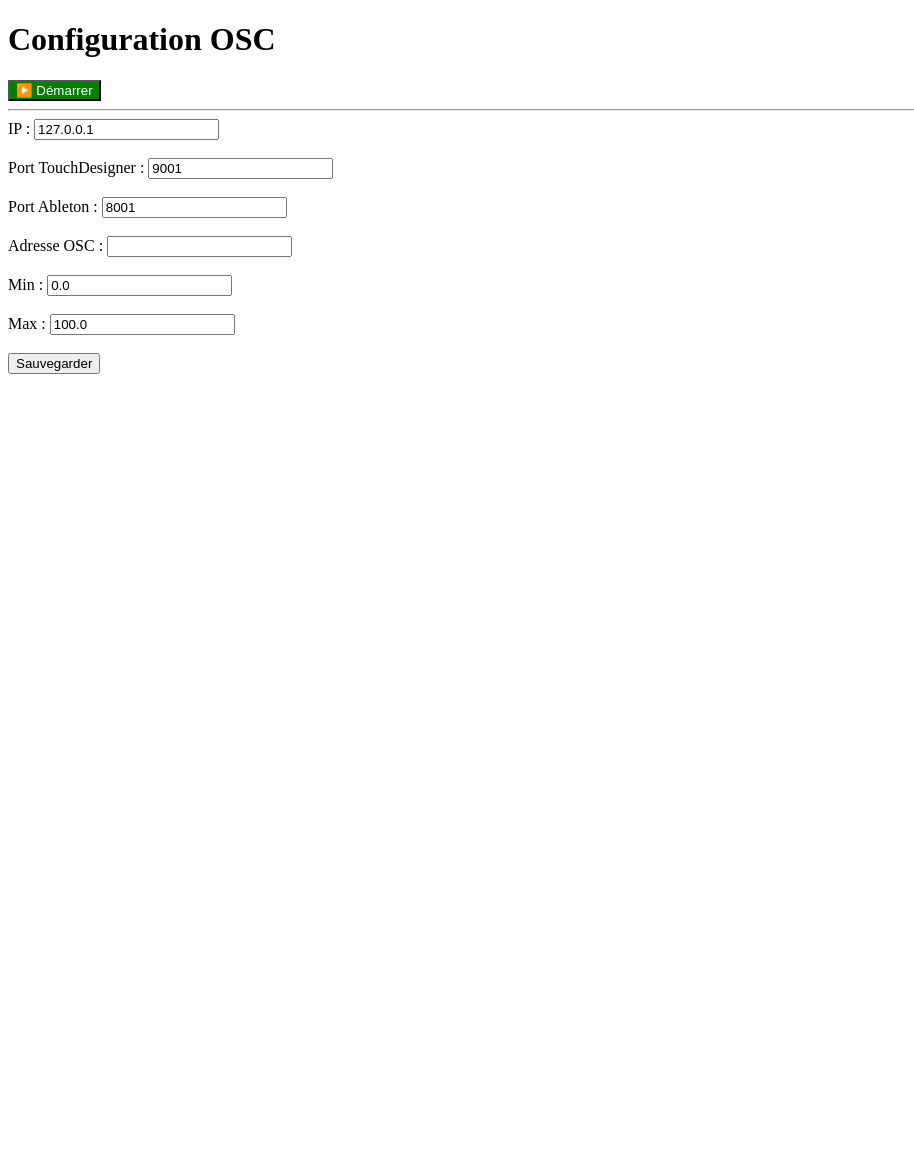
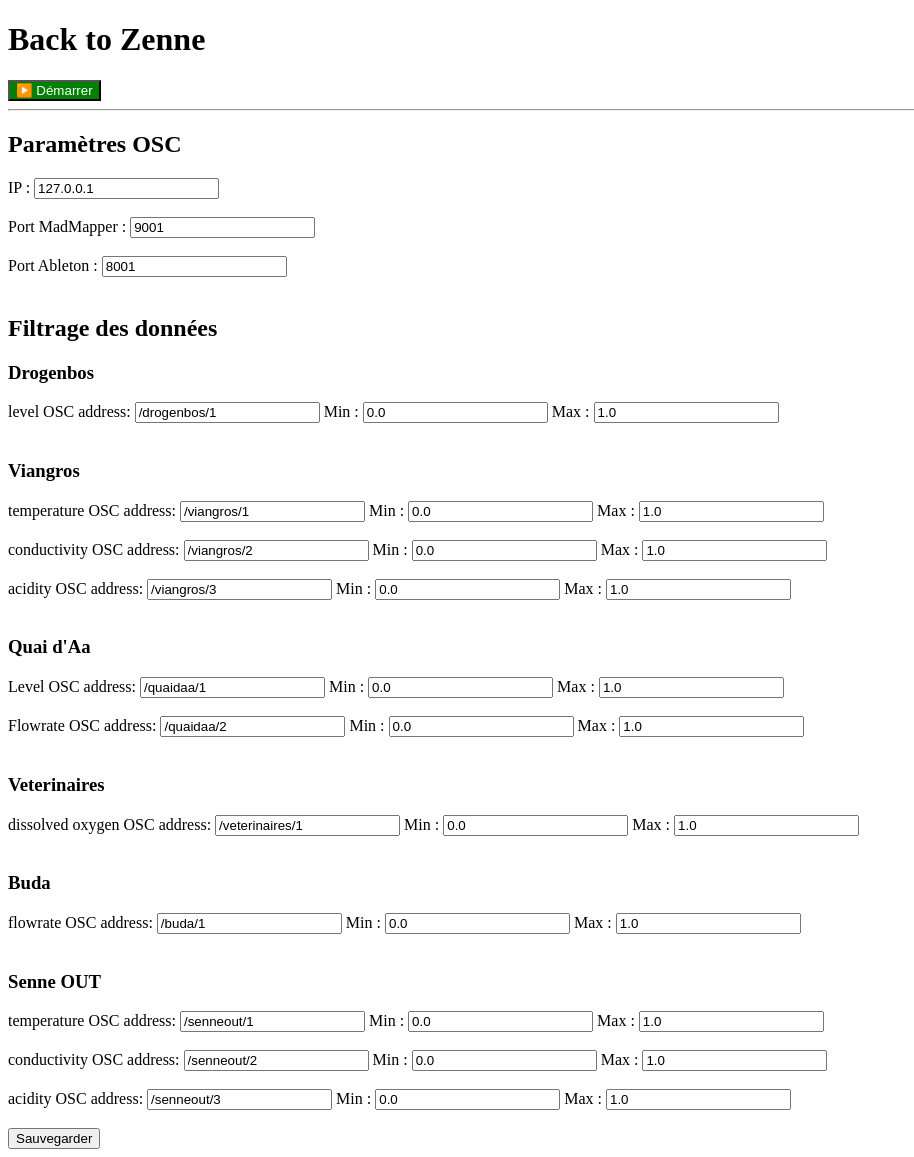
Before and after one commit to leohuet/back_to_zenne, a Flask app: page / in a window 1280 px wide. Shown: the whole page, without its empty margins (0-914 px from the left). Before the commit the page ends 374 px from the top, so only its background shows below. Run offline with Flask 3, Linux system fonts and the light colour scheme.

Commit message:
[ADD] Ableton launch start play control + config for all data

```diff
--- a/app.py
+++ b/app.py
@@ -22,8 +22,9 @@
 osc_running = False
 
 ip = '127.0.0.1'
+ableton_port = 8001
+abletonOSC_port = 11000
 td_port = 9001
-ableton_port = 8001
 
 local_config = {
     "ip_address": "127.0.0.1",
@@ -131,7 +132,7 @@
                 df.rename(columns={0: "date"}, inplace=True)
                 for j in range(1, len(df.columns)):
                     df[j] = pd.to_numeric(df[j], errors='coerce')
-                    # df[j] = (df[j] - min(df[j])) / (max(df[j]) - min(df[j]))
+                    df[j] = (df[j] - min(df[j])) / (max(df[j]) - min(df[j]))
                     df = df[df[j].notna()]
                     df[j] = df[j].round(2)
                     df.rename(columns={j: data_names[site['name']][j-1]}, inplace=True)
@@ -158,7 +159,7 @@
     new_dates_dict = get_relative_dates()
 
     sites[1]["from"] = new_dates_dict["minutes"]
-    sites[1]["from"] = new_dates_dict["current_date_h_min"]
+    sites[1]["until"] = new_dates_dict["current_date_h_min"]
 
     # --- Récupération des données pour chaque site ---
     for site in sites:
@@ -181,6 +182,7 @@
                 for j in range(1, len(df.columns)):
                     df[j] = pd.to_numeric(df[j], errors='coerce')
                     df = df[df[j].notna()]
+                    df[j] = (df[j] - min(df[j])) / (max(df[j]) - min(df[j]))
                     df[j] = df[j].round(2)
                     df.rename(columns={j: data_names[site['name']][j - 1]}, inplace=True)
 
@@ -210,11 +212,41 @@
     else:
         base_config = {
             "ip_address": "127.0.0.1",
-            "td_port": 9001,
             "ableton_port": 8001,
-            "osc_address": "/value",
-            "min_value": 0.0,
-            "max_value": 100.0
+            "madmapper_port": 9001,
+            "drogengos_address1": "/viangros/temp1",
+            "drogenbos_level_min_value": 0.0,
+            "drogenbos_level_max_value": 1.0,
+            "viangros_address1": "/viangros/temp2",
+            "viangros_temp_min_value": 0.0,
+            "viangros_temp_max_value": 1.0,
+            "viangros_address2": "/viangros/temp3",
+            "viangros_conduct_min_value": 0.0,
+            "viangros_conduct_max_value": 1.0,
+            "viangros_address3": "/viangros/temp4",
+            "viangros_ph_min_value": 0.0,
+            "viangros_ph_max_value": 1.0,
+            "quaidaa_address1": "/viangros/temp5",
+            "quaidaa_level_min_value": 0.0,
+            "quaidaa_level_max_value": 1.0,
+            "quaidaa_address2": "/viangros/temp6",
+            "quaidaa_flowrate_min_value": 0.0,
+            "quaidaa_flowrate_max_value": 1.0,
+            "veterinaires_address1": "/viangros/temp7",
+            "veterinaires_oxygen_min_value": 0.0,
+            "veterinaires_oxygen_max_value": 1.0,
+            "buda_address1": "/viangros/temp8",
+            "buda_flowrate_min_value": 0.0,
+            "buda_flowrate_max_value": 1.0,
+            "senneout_address1": "/viangros/temp9",
+            "senneout_temp_min_value": 0.0,
+            "senneout_temp_max_value": 1.0,
+            "senneout_address2": "/viangros/temp10",
+            "senneout_conduct_min_value": 0.0,
+            "senneout_conduct_max_value": 1.0,
+            "senneout_address3": "/viangros/temp11",
+            "senneout_ph_min_value": 0.0,
+            "senneout_ph_max_value": 1.0
         }
         save_config(base_config)
         return base_config
@@ -236,76 +268,96 @@
 def osc_sender():
     global td_client, ableton_client, old_getmtime, local_config, df, osc_running
     print("OSC thread démarré.")
+    raw_time_index = 0
     time_index = 0
     restart = False
+    frequency = 1
 
     df_drogenbos = dataframes.get("drogenbos")
+    df_viangros = dataframes.get("viangros")
     df_quaidaa = dataframes.get("quaidaa")
     df_buda = dataframes.get("buda")
 
     len_drogenbos = len(df_drogenbos)
+    len_viangros = len(df_viangros)
     len_quaidaa = len(df_quaidaa) - 1
     len_buda = len(df_buda)
 
-    drogenbos_interpol = (60 * install_duration) / len_drogenbos
-    quaidaa_interpol = (60 * install_duration) / len_quaidaa
-    buda_interpol = (60 * install_duration) / len_buda
-    print(drogenbos_interpol)
-    print(quaidaa_interpol)
-    print(buda_interpol)
+    drogenbos_interpol = math.floor((60 * install_duration) / len_drogenbos)
+    viangros_interpol = math.floor(len_viangros / (60 * install_duration))
+    quaidaa_interpol = math.floor((60 * install_duration) / len_quaidaa)
+    buda_interpol = math.floor((60 * install_duration) / len_buda)
+    print(viangros_interpol)
+
+    ableton_control.send_message('/live/song/start_playing', None)
 
     while osc_running:
         if os.path.getmtime(CONFIG_FILE) != old_getmtime:
             old_getmtime = os.path.getmtime(CONFIG_FILE)
             config = load_config()  # recharge les paramètres à chaque boucle
+            local_config = config
 
-            osc_address1 = config["osc_address1"]
-            osc_address2 = config["osc_address2"]
-            osc_address3 = config["osc_address3"]
-            min_val = float(config["min_value"])
-            max_val = float(config["max_value"])
-
-            local_config = config
-        else:
-            osc_address1 = local_config["osc_address1"]
-            osc_address2 = local_config["osc_address2"]
-            osc_address3 = local_config["osc_address3"]
-            min_val = float(local_config["min_value"])
-            max_val = float(local_config["max_value"])
-
-        if time_index == 0 and restart:
+        if restart:
             print("restart")
+            restart = False
             get_last_data()
             time.sleep(5)
 
+            ableton_control.send_message('/live/song/stop_playing', None)
+            time.sleep(1)
+            ableton_control.send_message('/live/song/stop_playing', None)
+
+            df_drogenbos = dataframes.get("drogenbos")
+            df_quaidaa = dataframes.get("quaidaa")
+            df_buda = dataframes.get("buda")
+
+            len_drogenbos = len(df_drogenbos)
+            len_quaidaa = len(df_quaidaa) - 1
+            len_buda = len(df_buda)
+
+            drogenbos_interpol = (60 * install_duration) / len_drogenbos
+            quaidaa_interpol = (60 * install_duration) / len_quaidaa
+            buda_interpol = (60 * install_duration) / len_buda
+            print(drogenbos_interpol)
+            print(quaidaa_interpol)
+            print(buda_interpol)
+            time.sleep(2)
+            ableton_control.send_message('/live/song/start_playing', None)
+            time_index = 0
+            raw_time_index = 0
+
+        viangros_index = time_index*viangros_interpol
         buda_index = min(math.floor(time_index/buda_interpol) + 1, len_buda-1)
         quaidaa_index = min(math.floor(time_index/quaidaa_interpol) + 1, len_quaidaa)
-        print(f'buda: {buda_index}, quaidaa: {quaidaa_index}')
 
 
-        drogenbos_level_data = df_drogenbos['level'][time_index]
-        drogenbos_mapped_data = (drogenbos_level_data * (max_val - min_val) + min_val) / 100
+        # drogenbos_level_data = df_drogenbos['level'][time_index]
+        # drogenbos_mapped_data = (drogenbos_level_data * (max_val1 - min_val1) + min_val1).round(2)
+
+        viangros_temp_data = df_viangros['temperature'][viangros_index]
+        viangros_mapped_data = (viangros_temp_data * (local_config["viangros_temp_max"] - local_config["viangros_temp_min"]) + local_config["viangros_temp_min"]).round(2)
 
         quaidaa_level_data = df_quaidaa['d_level'][quaidaa_index-1] * (((quaidaa_interpol-1) - (time_index % quaidaa_interpol))
                             / (quaidaa_interpol-1)) + df_quaidaa['d_level'][quaidaa_index] * ((time_index % quaidaa_interpol) / (quaidaa_interpol-1))
-        quaidaa_mapped_data = (quaidaa_level_data * (max_val - min_val) + min_val) / 100
+        quaidaa_mapped_data = (quaidaa_level_data * (local_config["quaidaa_level_max"] - local_config["quaidaa_level_min"]) + local_config["quaidaa_level_min"]).round(2)
 
         buda_flowrate_data = df_buda['flowrate'][buda_index-1] * (((buda_interpol-1) - (time_index % buda_interpol)) /
                             (buda_interpol-1)) + df_buda['flowrate'][buda_index] * ((time_index % buda_interpol) / (buda_interpol-1))
-        buda_mapped_data = buda_flowrate_data
+        buda_mapped_data = (buda_flowrate_data * (local_config["buda_flowrate_max"] - local_config["buda_flowrate_min"]) + local_config["buda_flowrate_min"]).round(2)
 
-        ableton_client.send_message(osc_address1, drogenbos_mapped_data)
-        ableton_client.send_message(osc_address2, buda_mapped_data)
-        ableton_client.send_message(osc_address3, quaidaa_mapped_data)
+        ableton_client.send_message(local_config["viangros_address1"], viangros_mapped_data)
+        ableton_client.send_message(local_config["buda_address1"], buda_mapped_data)
+        ableton_client.send_message(local_config["quaidaa_address1"], quaidaa_mapped_data)
 
-        print(f"Envoi OSC {osc_address1}: {buda_mapped_data}")
-        print(f"Envoi OSC {osc_address2}: {quaidaa_mapped_data}")
-
-        time.sleep(1)
-        if time_index == (60 * install_duration) - 1:
-            time_index = 0
+        print(f'Envoi OSC {local_config["viangros_address1"]}: {viangros_mapped_data}')
+        print(f'Envoi OSC {local_config["buda_address1"]}: {quaidaa_mapped_data}')
+        print(f'Envoi OSC {local_config["quaidaa_address1"]}: {buda_mapped_data}')
+        time.sleep(1 / frequency)
+        if raw_time_index == (60 * install_duration) - 1:
             restart = True
-        time_index = (time_index + 1) % (60 * install_duration)
+        else:
+            raw_time_index = (raw_time_index + (1/frequency)) % (60 * install_duration)
+            time_index = math.floor(raw_time_index)
 
 
 # === INTERFACE FLASK ===
@@ -314,11 +366,41 @@
     config = load_config()
     if request.method == "POST":
         config["ip_address"] = request.form["ip_address"]
-        config["td_port"] = int(request.form["td_port"])
         config["ableton_port"] = int(request.form["ableton_port"])
-        config["osc_address"] = request.form["osc_address"]
-        config["min_value"] = float(request.form["min_value"])
-        config["max_value"] = float(request.form["max_value"])
+        config["madmapper_port"] = int(request.form["madmapper_port"])
+        config["drogenbos_address1"] = request.form["drogenbos_address1"]
+        config["drogenbos_level_min"] = float(request.form["drogenbos_level_min"])
+        config["drogenbos_level_max"] = float(request.form["drogenbos_level_max"])
+        config["viangros_address1"] = request.form["viangros_address1"]
+        config["viangros_temp_min"] = float(request.form["viangros_temp_min"])
+        config["viangros_temp_max"] = float(request.form["viangros_temp_max"])
+        config["viangros_address2"] = request.form["viangros_address2"]
+        config["viangros_conduct_min"] = float(request.form["viangros_conduct_min"])
+        config["viangros_conduct_max"] = float(request.form["viangros_conduct_max"])
+        config["viangros_address3"] = request.form["viangros_address3"]
+        config["viangros_ph_min"] = float(request.form["viangros_ph_min"])
+        config["viangros_ph_max"] = float(request.form["viangros_ph_max"])
+        config["quaidaa_address1"] = request.form["quaidaa_address1"]
+        config["quaidaa_level_min"] = float(request.form["quaidaa_level_min"])
+        config["quaidaa_level_max"] = float(request.form["quaidaa_level_max"])
+        config["quaidaa_address2"] = request.form["quaidaa_address2"]
+        config["quaidaa_flowrate_min"] = float(request.form["quaidaa_flowrate_min"])
+        config["quaidaa_flowrate_max"] = float(request.form["quaidaa_flowrate_max"])
+        config["veterinaires_address1"] = request.form["veterinaires_address1"]
+        config["veterinaires_oxygen_min"] = float(request.form["veterinaires_oxygen_min"])
+        config["veterinaires_oxygen_max"] = float(request.form["veterinaires_oxygen_max"])
+        config["buda_address1"] = request.form["buda_address1"]
+        config["buda_flowrate_min"] = float(request.form["buda_flowrate_min"])
+        config["buda_flowrate_max"] = float(request.form["buda_flowrate_max"])
+        config["senneout_address1"] = request.form["senneout_address1"]
+        config["senneout_temp_min"] = float(request.form["senneout_temp_min"])
+        config["senneout_temp_max"] = float(request.form["senneout_temp_max"])
+        config["senneout_address2"] = request.form["senneout_address2"]
+        config["senneout_conduct_min"] = float(request.form["senneout_conduct_min"])
+        config["senneout_conduct_max"] = float(request.form["senneout_conduct_max"])
+        config["senneout_address3"] = request.form["senneout_address3"]
+        config["senneout_ph_min"] = float(request.form["senneout_ph_min"])
+        config["senneout_ph_max"] = float(request.form["senneout_ph_max"])
         save_config(config)
         return redirect(url_for("index"))
     return render_template("index.html", config=config)
@@ -342,6 +424,9 @@
 
 
 if __name__ == "__main__":
+    # Open Ableton Live
+    # os.system('open "/Users/poire/Desktop/CODE/testQuitAbleton/test Project/test2.als"')
+    # time.sleep(20)
     # Informations d'authentification
     CID = '9D9E9DE1F0E437A6'
     # Dates et formats de base
@@ -356,6 +441,14 @@
             "channel": '"level"',
             "from": dates_dict["hours"],
             "until": dates_dict["current_date_h_min"]
+        },
+        {
+            "name": "viangros",
+            "uid": "4B8483DD3257BAD9",
+            "histdata": "histdata0",
+            "channel": '"temp", "conduct", "ph"',
+            "from": dates_dict["days"],
+            "until": dates_dict["date_end"]
         },
         {
             "name": "quaidaa",
@@ -394,10 +487,11 @@
 
     data_names = {
         "drogenbos": ["level"],
+        "viangros": ["temperature", "conductivity", "acidity"],
         "quaidaa": ["d_level", "g_level", "d_flowrate", "g_flowrate"],
         "veterinaires": ["oxygen"],
         "buda": ["flowrate"],
-        "senneOUT": ["temperature", "acidity", "conductivity"]
+        "senneOUT": ["temperature", "conductivity", "acidity"]
 
     }
 
@@ -408,11 +502,14 @@
 
     config = load_config()
     ip = config["ip_address"]
-    td_port = int(config["td_port"])
+    td_port = int(config["madmapper_port"])
     ableton_port = int(config["ableton_port"])
+
     # Clients OSC
     td_client = udp_client.SimpleUDPClient(ip, td_port)
     ableton_client = udp_client.SimpleUDPClient(ip, ableton_port)
+    ableton_control = udp_client.SimpleUDPClient(ip, abletonOSC_port)
+    ableton_control.send_message('/live/song/stop_playing', None)
 
     # Lance Flask
     app.run(host="0.0.0.0", port=8000, debug=False)
--- a/templates/index.html
+++ b/templates/index.html
@@ -5,7 +5,7 @@
     <title>Configuration OSC</title>
 </head>
 <body>
-    <h1>Configuration OSC</h1>
+    <h1>Back to Zenne</h1>
 
     <!-- Boutons de contrôle -->
     <form action="{{ url_for('start_osc') }}" method="post">
@@ -14,24 +14,101 @@
 
     <hr>
 
+    <h2>Paramètres OSC</h2>
     <form method="post">
         <label>IP :</label>
         <input type="text" name="ip_address" value="{{ config.ip_address }}"><br><br>
 
-        <label>Port TouchDesigner :</label>
-        <input type="number" name="td_port" value="{{ config.td_port }}"><br><br>
+        <label>Port MadMapper :</label>
+        <input type="number" name="td_port" value="{{ config.madmapper_port }}"><br><br>
 
         <label>Port Ableton :</label>
         <input type="number" name="ableton_port" value="{{ config.ableton_port }}"><br><br>
 
-        <label>Adresse OSC :</label>
-        <input type="text" name="osc_address" value="{{ config.osc_address }}"><br><br>
+        <h2>Filtrage des données</h2>
 
+        <h3>Drogenbos</h3>
+        <label>level OSC address:</label>
+        <input type="text" name="drogenbos_address1" value="{{ config.drogenbos_address1 }}">
         <label>Min :</label>
-        <input type="number" step="any" name="min_value" value="{{ config.min_value }}"><br><br>
+        <input type="number" step="any" name="drogenbos_level_min" value="{{ config.drogenbos_level_min }}">
+        <label>Max :</label>
+        <input type="number" step="any" name="drogenbos_level_max" value="{{ config.drogenbos_level_max }}"><br><br>
 
+        <h3>Viangros</h3>
+        <label>temperature OSC address:</label>
+        <input type="text" name="viangros_address1" value="{{ config.viangros_address1 }}">
+        <label>Min :</label>
+        <input type="number" step="any" name="viangros_temp_min" value="{{ config.viangros_temp_min }}">
         <label>Max :</label>
-        <input type="number" step="any" name="max_value" value="{{ config.max_value }}"><br><br>
+        <input type="number" step="any" name="viangros_temp_max" value="{{ config.viangros_temp_max }}"><br><br>
+
+        <label>conductivity OSC address:</label>
+        <input type="text" name="viangros_address2" value="{{ config.viangros_address2 }}">
+        <label>Min :</label>
+        <input type="number" step="any" name="viangros_conduct_min" value="{{ config.viangros_conduct_min }}">
+        <label>Max :</label>
+        <input type="number" step="any" name="viangros_conduct_max" value="{{ config.viangros_conduct_max }}"><br><br>
+
+        <label>acidity OSC address:</label>
+        <input type="text" name="viangros_address3" value="{{ config.viangros_address3 }}">
+        <label>Min :</label>
+        <input type="number" step="any" name="viangros_ph_min" value="{{ config.viangros_ph_min }}">
+        <label>Max :</label>
+        <input type="number" step="any" name="viangros_ph_max" value="{{ config.viangros_ph_max }}"><br><br>
+
+        <h3>Quai d'Aa</h3>
+        <label>Level OSC address:</label>
+        <input type="text" name="quaidaa_address1" value="{{ config.quaidaa_address1 }}">
+        <label>Min :</label>
+        <input type="number" step="any" name="quaidaa_level_min" value="{{ config.quaidaa_level_min }}">
+        <label>Max :</label>
+        <input type="number" step="any" name="quaidaa_level_max" value="{{ config.quaidaa_level_max }}"><br><br>
+
+        <label>Flowrate OSC address:</label>
+        <input type="text" name="quaidaa_address2" value="{{ config.quaidaa_address2 }}">
+        <label>Min :</label>
+        <input type="number" step="any" name="quaidaa_flowrate_min" value="{{ config.quaidaa_flowrate_min }}">
+        <label>Max :</label>
+        <input type="number" step="any" name="quaidaa_flowrate_max" value="{{ config.quaidaa_flowrate_max }}"><br><br>
+
+        <h3>Veterinaires</h3>
+        <label>dissolved oxygen OSC address:</label>
+        <input type="text" name="veterinaires_address1" value="{{ config.veterinaires_address1 }}">
+        <label>Min :</label>
+        <input type="number" step="any" name="veterinaires_oxygen_min" value="{{ config.veterinaires_oxygen_min }}">
+        <label>Max :</label>
+        <input type="number" step="any" name="veterinaires_oxygen_max" value="{{ config.veterinaires_oxygen_max }}"><br><br>
+
+        <h3>Buda</h3>
+        <label>flowrate OSC address:</label>
+        <input type="text" name="buda_address1" value="{{ config.buda_address1 }}">
+        <label>Min :</label>
+        <input type="number" step="any" name="buda_flowrate_min" value="{{ config.buda_flowrate_min }}">
+        <label>Max :</label>
+        <input type="number" step="any" name="buda_flowrate_max" value="{{ config.buda_flowrate_max }}"><br><br>
+
+        <h3>Senne OUT</h3>
+        <label>temperature OSC address:</label>
+        <input type="text" name="senneout_address1" value="{{ config.senneout_address1 }}">
+        <label>Min :</label>
+        <input type="number" step="any" name="senneout_temp_min" value="{{ config.senneout_temp_min }}">
+        <label>Max :</label>
+        <input type="number" step="any" name="senneout_temp_max" value="{{ config.senneout_temp_max }}"><br><br>
+
+        <label>conductivity OSC address:</label>
+        <input type="text" name="senneout_address2" value="{{ config.senneout_address2 }}">
+        <label>Min :</label>
+        <input type="number" step="any" name="senneout_conduct_min" value="{{ config.senneout_conduct_min }}">
+        <label>Max :</label>
+        <input type="number" step="any" name="senneout_conduct_max" value="{{ config.senneout_conduct_max }}"><br><br>
+
+        <label>acidity OSC address:</label>
+        <input type="text" name="senneout_address3" value="{{ config.senneout_address3 }}">
+        <label>Min :</label>
+        <input type="number" step="any" name="senneout_ph_min" value="{{ config.senneout_ph_min }}">
+        <label>Max :</label>
+        <input type="number" step="any" name="senneout_ph_max" value="{{ config.senneout_ph_max }}"><br><br>
 
         <input type="submit" value="Sauvegarder">
     </form>
```
Also changed, not shown: config.json (+34 -6 lines).
